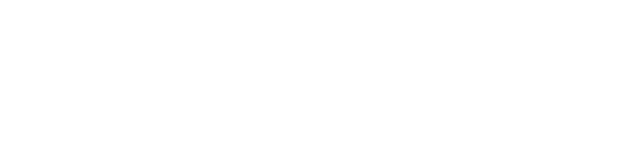
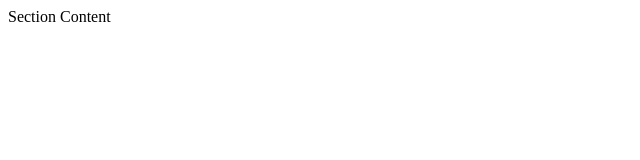
Before and after one commit to Spectatour/999-gitconflict, a website: page index.html in a window 1280 px wide. Shown: the whole page, without its empty margins (0-640 px from the left). Drawn offline with Linux system fonts and the light colour scheme.

Commit message:
Section update

```diff
--- a/index.html
+++ b/index.html
@@ -14,6 +14,9 @@
     <!-- services end -->
 
     <!-- contact start -->
+    <section>
+        Section Content
+    </section>
     <!-- contact end -->
 
     <!-- footer start -->
```
